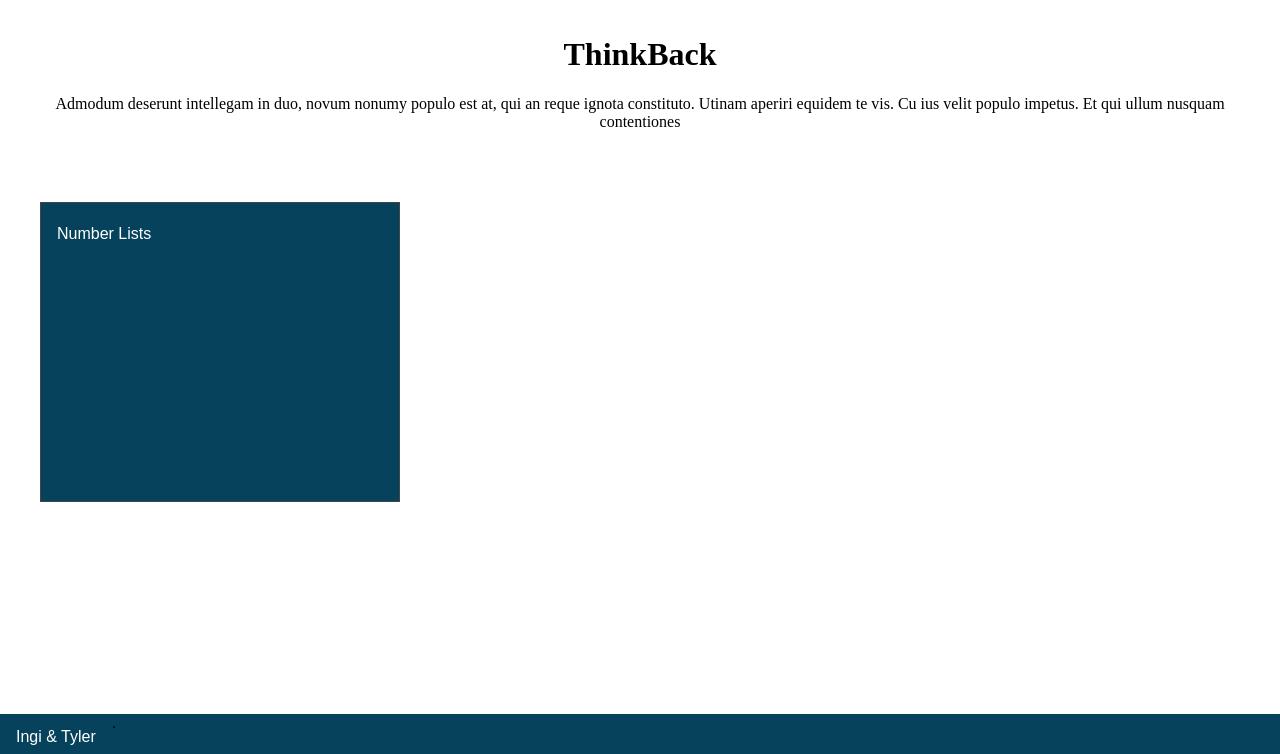
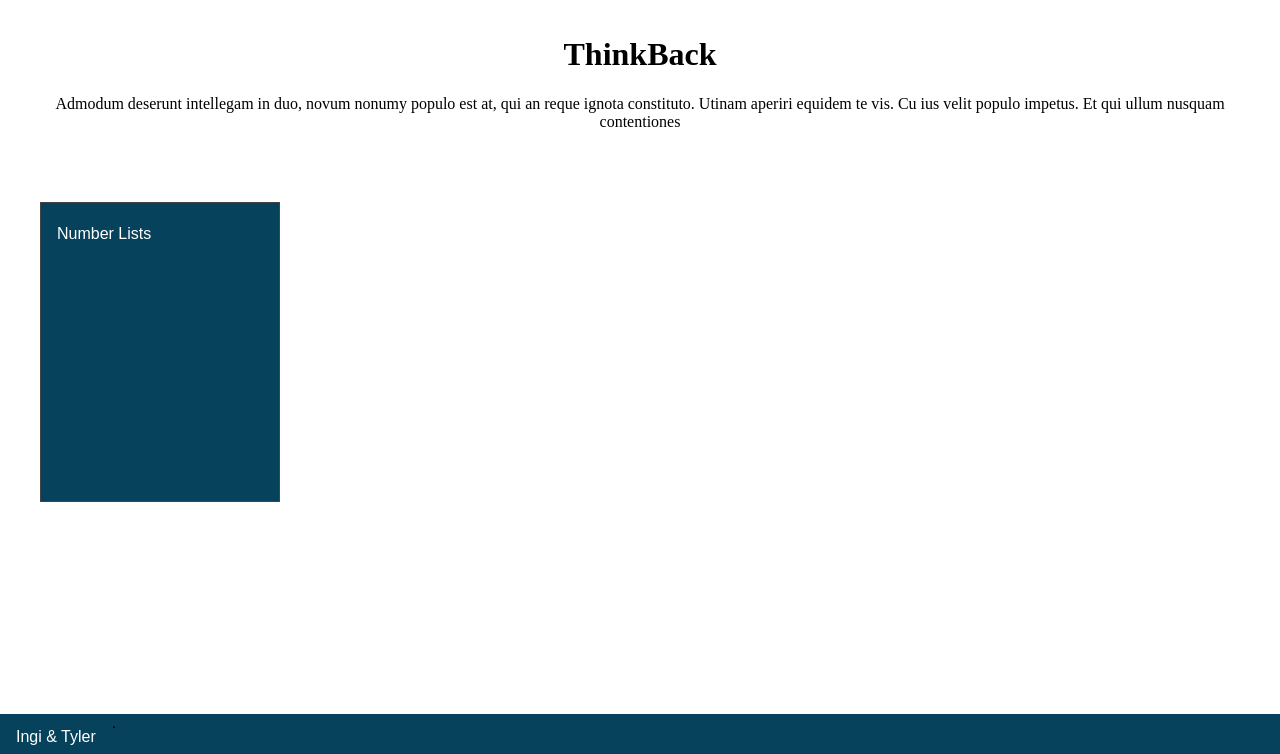
Before and after one commit to Flimster/Python_Group_Project, a Flask app: page /past_assignments in a window 1280 px wide. Shown: the part 46-800 px from the top of the page. Run offline with Flask 2, Linux system fonts and the light colour scheme.

Commit message:
Adjusted tab width

```diff
--- a/thinkback/static/styles/styles.css
+++ b/thinkback/static/styles/styles.css
@@ -94,7 +94,7 @@ body {
   float: left;
   border: 1px solid rgb(70, 69, 69);
   background-color: #06425C;
-  width: 30%;
+  width: 20%;
   height: 300px;
 }
 
@@ -116,7 +116,7 @@ body {
 
 /* Change background color of buttons on hover */
 .tab button:hover {
-  background-color: rgb(221, 221, 221);
+  background-color: rgb(158, 158, 158);
 }
 
 /* Create an active/current "tab button" class */
```
